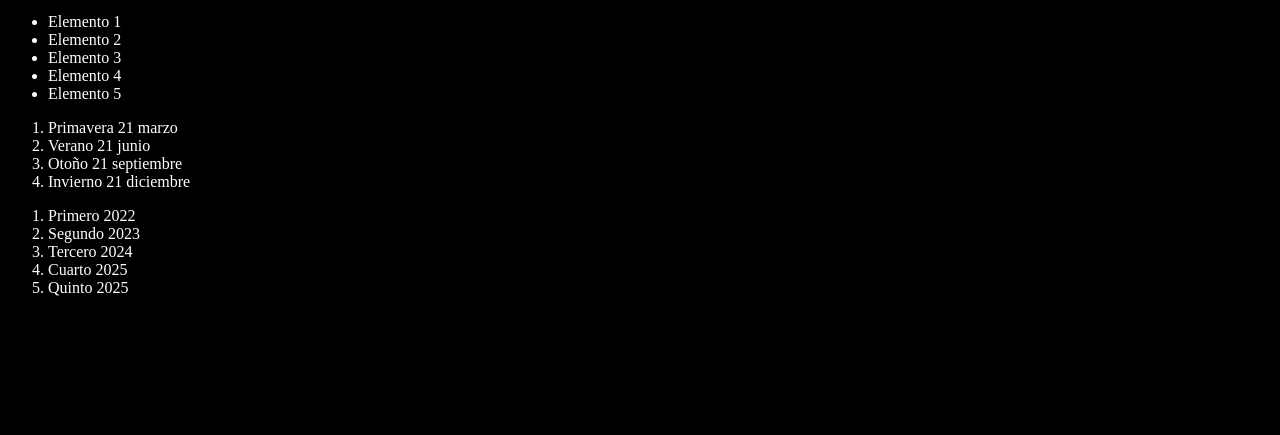
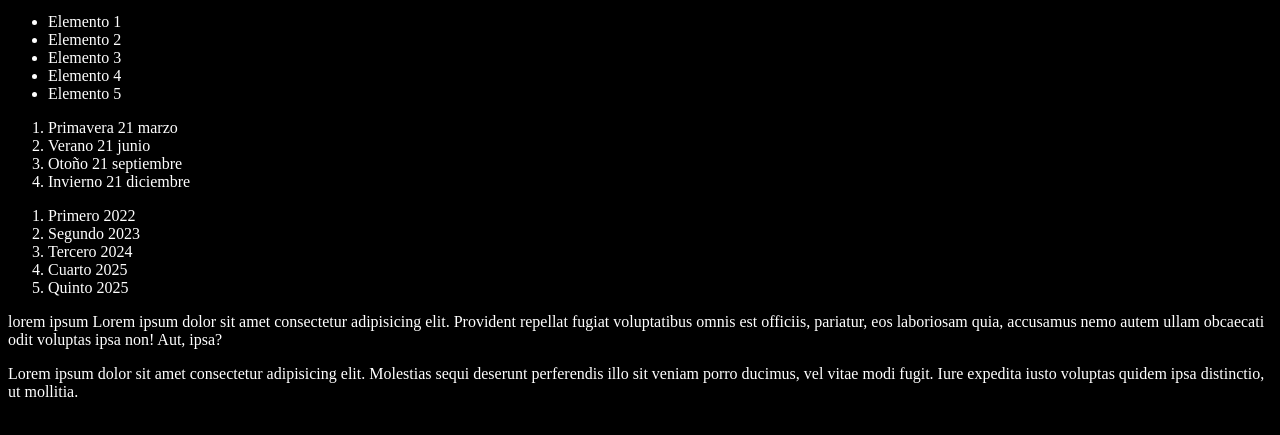
Before and after one commit to TheGodBug/youtube-git-forked, a plain HTML site: page index.html in a window 1280 px wide. Shown: the part 101-536 px from the top of the page. Drawn offline with Linux system fonts and the light colour scheme.

Commit message:
Agregando dos parrafos

```diff
--- a/index.html
+++ b/index.html
@@ -33,6 +33,17 @@
       <li>Cuarto 2025</li>
       <li>Quinto 2025</li>
     </ol>
+    <p>
+      lorem ipsum Lorem ipsum dolor sit amet consectetur adipisicing elit.
+      Provident repellat fugiat voluptatibus omnis est officiis, pariatur, eos
+      laboriosam quia, accusamus nemo autem ullam obcaecati odit voluptas ipsa
+      non! Aut, ipsa?
+    </p>
+    <p>
+      Lorem ipsum dolor sit amet consectetur adipisicing elit. Molestias sequi
+      deserunt perferendis illo sit veniam porro ducimus, vel vitae modi fugit.
+      Iure expedita iusto voluptas quidem ipsa distinctio, ut mollitia.
+    </p>
     <script src="index.js"></script>
   </body>
 </html>
```
